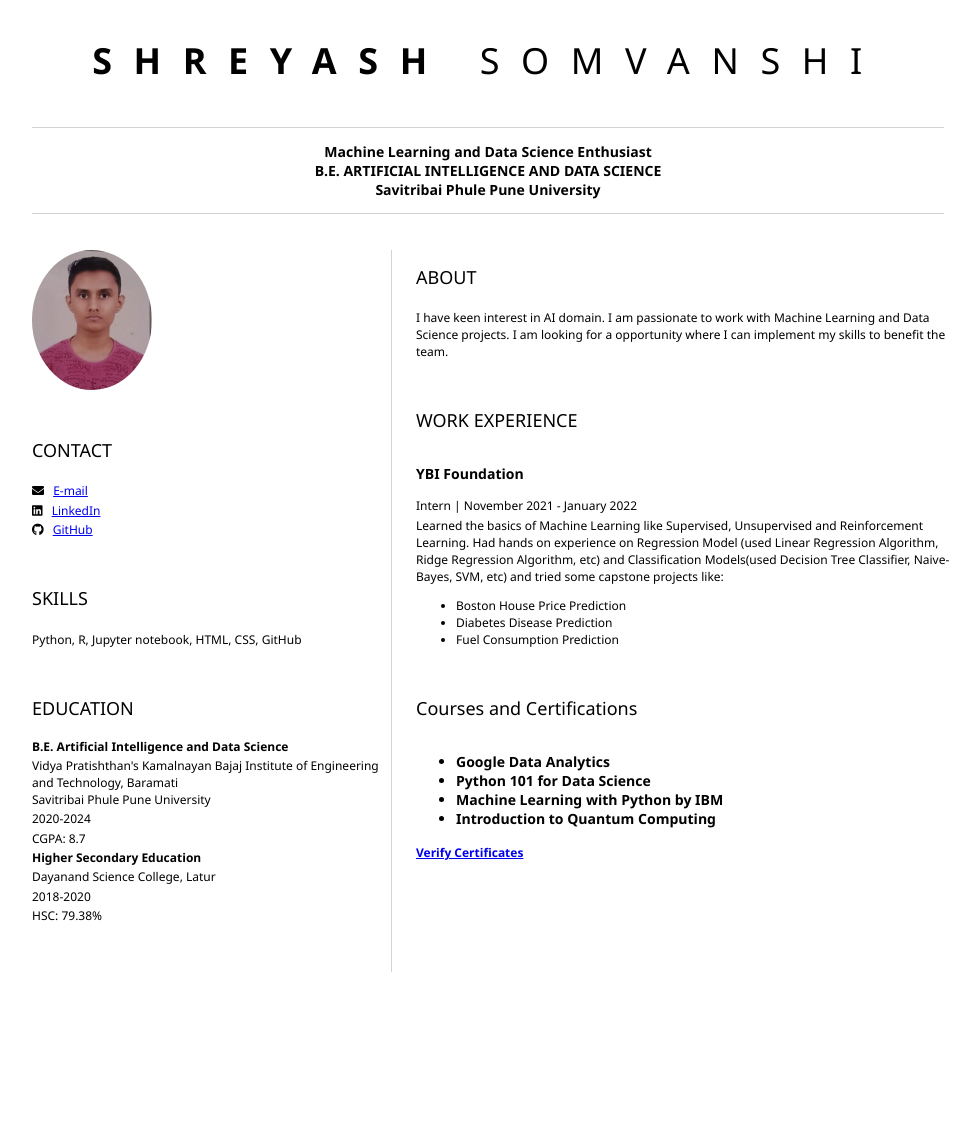
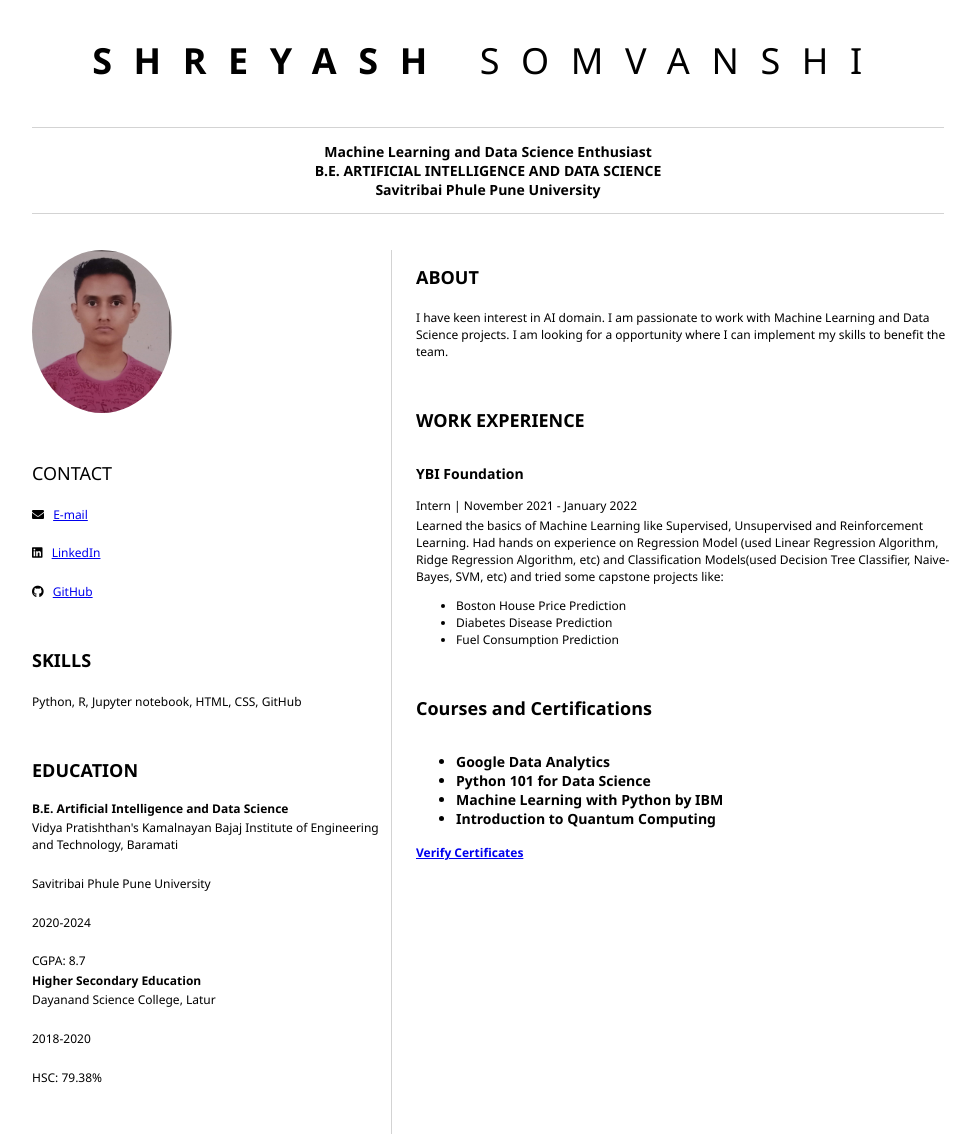
Before and after one commit to ShreyashSomvanshi/resume, a plain HTML site: page index.html in a window 1280 px wide. Shown: the whole page, without its empty margins (152-1132 px from the left). Before the commit the page ends 972 px from the top, so only its background shows below. Drawn offline with Linux system fonts and the light colour scheme.

Commit message:
Update index.html
Made the headings bold using <strong> tags

```diff
--- a/index.html
+++ b/index.html
@@ -19,7 +19,7 @@
 		<main>
 			<article id="mainLeft">
 				<section>
-					<img src="sss.jpg" alt="Shreyash's pic" style="width:120px">
+					<img src="sss.jpg" alt="Shreyash's pic" style="width:140px">
 				</section>
 				<section>
 					<h2>CONTACT</h2>
@@ -27,11 +27,11 @@
                     <p>
                         <i class="fa fa-envelope" aria-hidden="true"></i>
                         <a href="mailto:shreyashsomvanshi03@gmail.com">E-mail</a>
-                    </p>
+                    </p><br>
                     <p>
                         <i class="fab fa-linkedin" aria-hidden="true"></i>
                         <a href="https://linkedin.com/in/shreyash-somvanshi-859893215">LinkedIn</a>
-                    </p>
+                    </p><br>
                     <p>
                         <i class="fab fa-github" aria-hidden="true"></i>
                         <a href="https://github.com/ShreyashSomvanshi">GitHub</a>
@@ -39,21 +39,23 @@
 
 				</section>
 				<section>
-					<h2>SKILLS</h2>
+					<h2><strong>SKILLS</strong></h2>
 					<!-- your skills AKA "buzzwords" -->
                     <p>Python, R, Jupyter notebook, HTML, CSS, GitHub</p>
 				</section>
 				<section>
-					<h2>EDUCATION</h2>
+					<h2><strong>EDUCATION</strong></h2>
 					<!-- your education -->
-                    <b>B.E. Artificial Intelligence and Data Science</b>
+                    <b>B.E. Artificial Intelligence and Data Science</b><br>
                         <p>
-                            Vidya Pratishthan's Kamalnayan Bajaj Institute of Engineering and Technology, Baramati<br>
+                            Vidya Pratishthan's Kamalnayan Bajaj Institute of Engineering and Technology, Baramati
+			</p><br>
+			<p>
 				Savitribai Phule Pune University
-                        </p>
+                        </p><br>
                         <p>
                             2020-2024
-                        </p>
+                        </p><br>
                         <p>
                             CGPA: 8.7
                         </p>
@@ -61,10 +63,10 @@
                     <b>Higher Secondary Education</b>
                         <p>
                             Dayanand Science College, Latur
-                        </p>
+                        </p><br>
                         <p>
                             2018-2020
-                        </p>
+                        </p><br>
                         <p>
                             HSC: 79.38%
                         </p>
@@ -73,12 +75,12 @@
 			</article>
 			<article id="mainRight">
 				<section>
-					<h2>ABOUT</h2>
+					<h2><strong>ABOUT</strong></h2>
 					<!-- about you -->
                     <p>I have keen interest in AI domain. I am passionate to work with Machine Learning and Data Science projects. I am looking for a opportunity where I can implement my skills to benefit the team.</p>
 				</section>
 				<section>
-					<h2>WORK EXPERIENCE</h2>
+					<h2><strong>WORK EXPERIENCE</strong></h2>
 					<!-- your work experience -->
                     <h3><b>YBI Foundation</b></h3>
                     <p>
@@ -94,7 +96,7 @@
                     </ul>
 				</section>
 				<section>
-					<h2>Courses and Certifications</h2>
+					<h2><strong>Courses and Certifications</strong></h2>
 					<!-- your courses and certificates -->
                     <h3>
 
@@ -106,7 +108,7 @@
                     </ul>
 
 		    </h3>
-			    <h4><a href="https://drive.google.com/drive/folders/1rtp8K_wsBUD0MYsfNNaxc_XZwpKsEZhR?usp=sharing">Verify Certificates</a></h4>
+			    <h4><a href="https://drive.google.com/drive/folders/1rtp8K_wsBUD0MYsfNNaxc_XZwpKsEZhR?usp=sharing"><b>Verify Certificates</b></a></h4>
 				</section>
 			</article>
 		</main>
```
